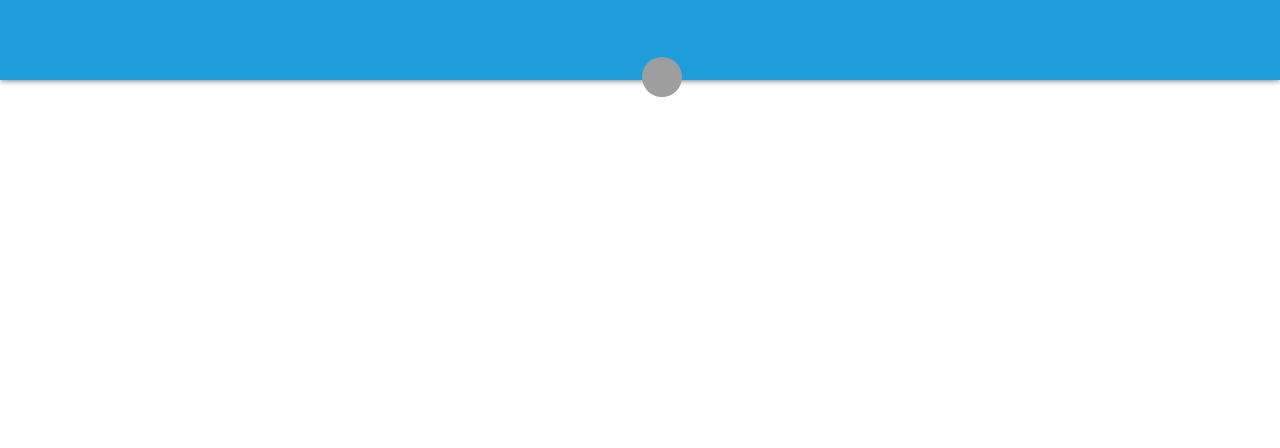
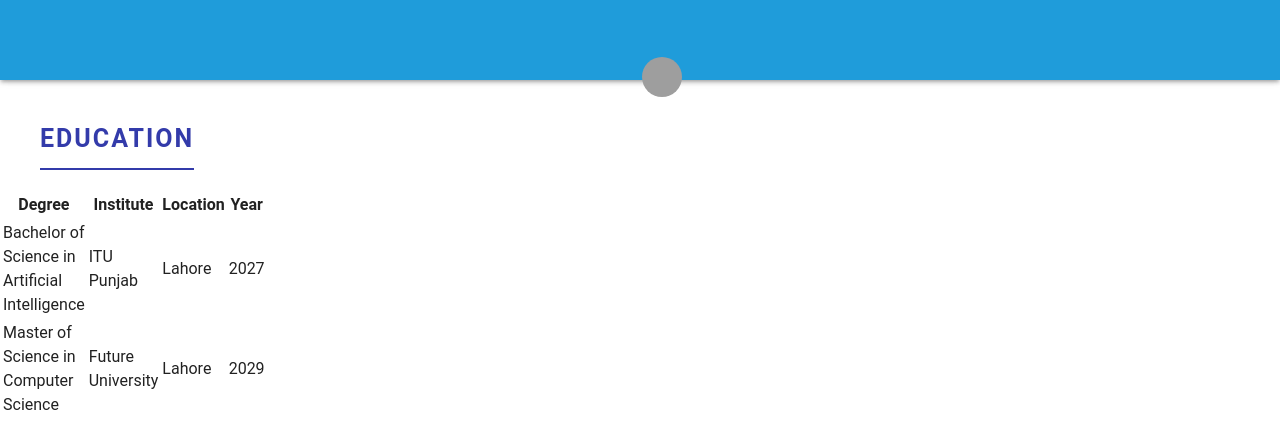
Before and after one commit to KhadijaNazir003/react-css-portfolio, a React (Create React App) app: page /education in a window 1280 px wide. Before the commit this address had no page. Shown: the top 448 px of the page. Built offline with nearby package versions, Linux system fonts and the light colour scheme; grey boxes are pictures that could not be loaded; some icons are missing.

Commit message:
added education and contacts page

```diff
--- a/src/App.js
+++ b/src/App.js
@@ -4,8 +4,8 @@ import Header from "./components/Header";
 import SideNav from "./components/SideNav";
 import Home from "./pages/Home";
 import Projects from "./pages/Projects";
-// import Education from "./pages/Education";
-// import Contact from "./pages/Contact";
+import Education from "./pages/Education";
+import Contact from "./pages/Contact";
 
 export default function App() {
   const [drawerOpen, setDrawerOpen] = useState(false);
@@ -22,8 +22,8 @@ export default function App() {
           <Routes>
             <Route path="/" element={<Home />} />
             <Route path="/projects" element={<Projects />} />
-            {/* <Route path="/education" element={<Education />} /> */}
-            {/* <Route path="/contact" element={<Contact />} /> */}
+            <Route path="/education" element={<Education />} />
+            <Route path="/contact" element={<Contact />} />
           </Routes>
         </Suspense>
       </main>
--- /dev/null
+++ b/src/pages/Contact.js
@@ -0,0 +1,53 @@
+// src/pages/Contact.js
+import React from "react";
+
+export default function Contact() {
+  return (
+    <div className="right">
+      <div
+        className="section-heading"
+        id="contact-form"
+        style={{ marginLeft: "-5px" }}
+      >
+        Contact Form
+      </div>
+      <form className="row g-3" style={{ display: "grid", gap: "1rem" }}>
+        <div className="col-md-6">
+          <label htmlFor="name" className="form-label">
+            Name
+          </label>
+          <input type="text" className="form-control" id="name" required />
+        </div>
+        <div className="col-md-6">
+          <label htmlFor="email" className="form-label">
+            Email
+          </label>
+          <input type="email" className="form-control" id="email" required />
+        </div>
+        <div className="col-12">
+          <button type="submit" className="btn btn-primary">
+            Submit
+          </button>
+          <div className="invalid-feedback">Please fill out this field.</div>
+        </div>
+      </form>
+
+      <div
+        className="section-heading"
+        style={{ marginTop: "20px" }}
+        id="profile"
+      ></div>
+      <p id="profiletxt"></p>
+
+      <div
+        className="section-heading"
+        style={{ marginTop: "20px" }}
+        id="skills"
+      ></div>
+      <div className="container" id="skill_inject"></div>
+
+      <div className="section-heading" id="reference"></div>
+      <div id="reference-inject"></div>
+    </div>
+  );
+}
--- /dev/null
+++ b/src/pages/Education.js
@@ -0,0 +1,42 @@
+// src/pages/Education.js
+import React from "react";
+
+export default function Education() {
+  return (
+    <div className="right">
+      <div className="section-heading" id="education">
+        Education
+      </div>
+      <div>
+        <table
+          id="education-table"
+          className="table table-striped"
+          style={{ maxWidth: "65vw", margin: "0 auto" }}
+        >
+          <thead>
+            <tr>
+              <th scope="col">Degree</th>
+              <th scope="col">Institute</th>
+              <th scope="col">Location</th>
+              <th scope="col">Year</th>
+            </tr>
+          </thead>
+          <tbody>
+            <tr>
+              <td>Bachelor of Science in Artificial Intelligence</td>
+              <td>ITU Punjab</td>
+              <td>Lahore</td>
+              <td>2027</td>
+            </tr>
+            <tr>
+              <td>Master of Science in Computer Science</td>
+              <td>Future University</td>
+              <td>Lahore</td>
+              <td>2029</td>
+            </tr>
+          </tbody>
+        </table>
+      </div>
+    </div>
+  );
+}
```
